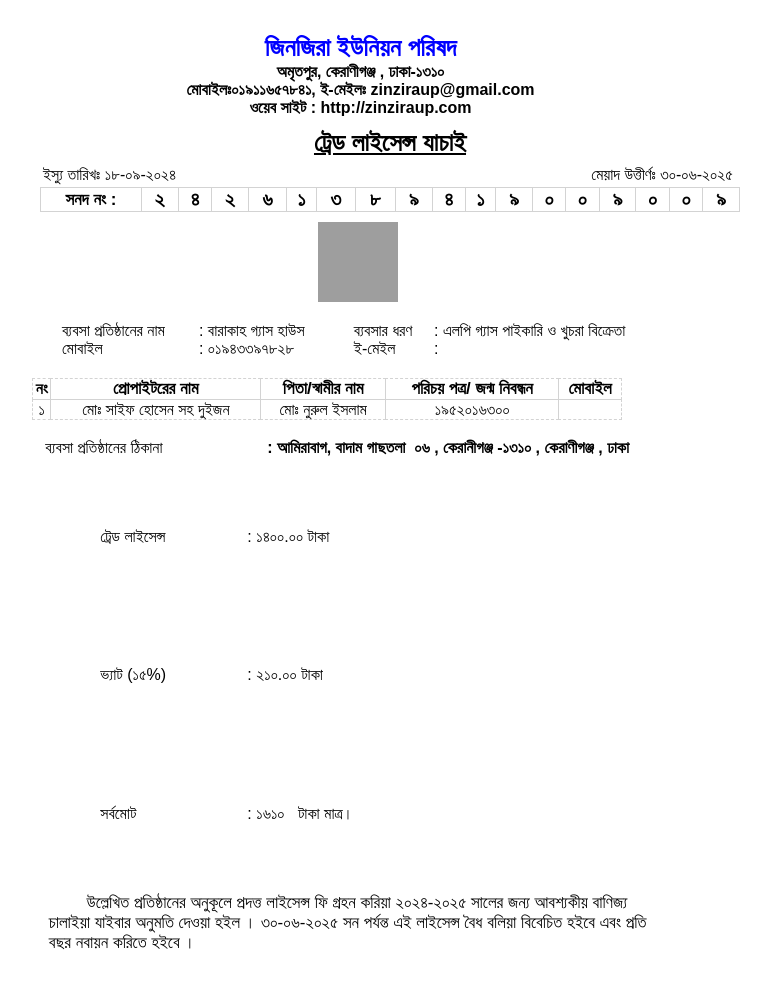
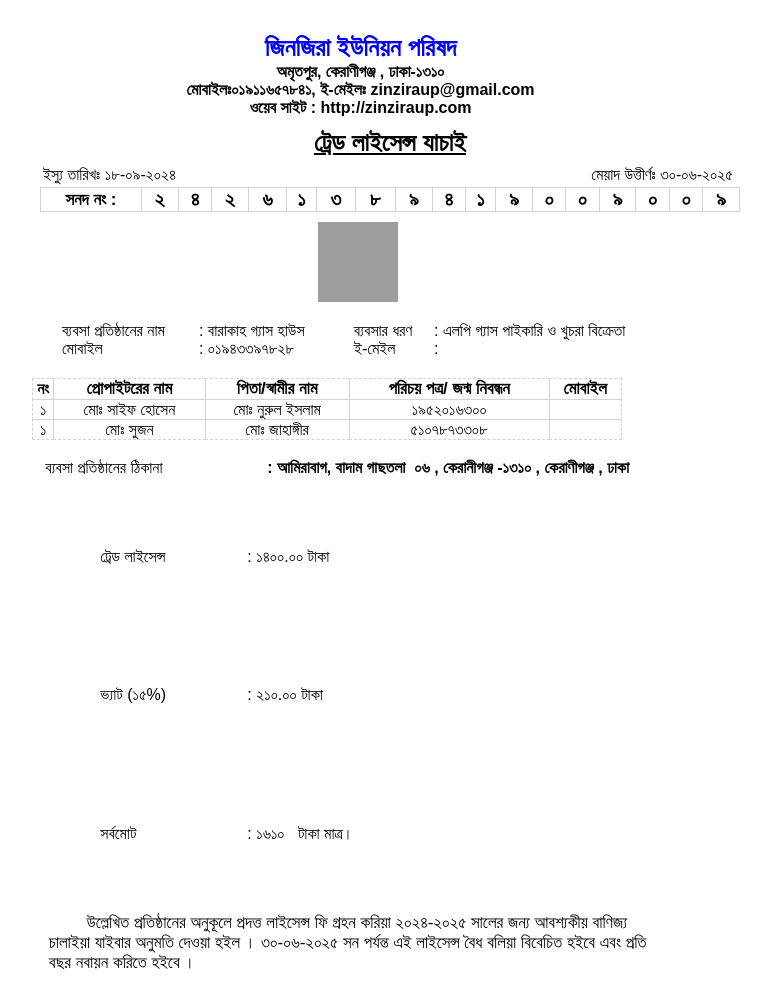
Before and after one commit to zinziraup/com-admin-verify-trade_bn-2461389419009009-2613894-6, a plain HTML site: page index.html in a window 1280 px wide. Shown: the whole page, without its empty margins (313-1084 px from the left). Drawn offline with Linux system fonts and the light colour scheme; grey boxes are pictures that could not be loaded.

Commit message:
Update index.html

```diff
--- a/index.html
+++ b/index.html
@@ -201,7 +201,7 @@
 
                         <tr height="20px" style="text-align: center;">
                             <td>১</td>
-                            <td>মোঃ সাইফ হোসেন সহ দুইজন</td>
+                            <td>মোঃ সাইফ হোসেন</td>
 
                             <td>
 
@@ -212,6 +212,22 @@
                             <td>
 
                                                                     ১৯৫২০১৬৩০০
+
+
+                            </td>
+                            <tr height="20px" style="text-align: center;">
+                            <td>১</td>
+                            <td>মোঃ সুজন</td>
+
+                            <td>
+
+                                                                    মোঃ জাহাঙ্গীর
+
+
+                            </td>
+                            <td>
+
+                                                                    ৫১০৭৮৭৩৩০৮
 
 
                             </td>
```
